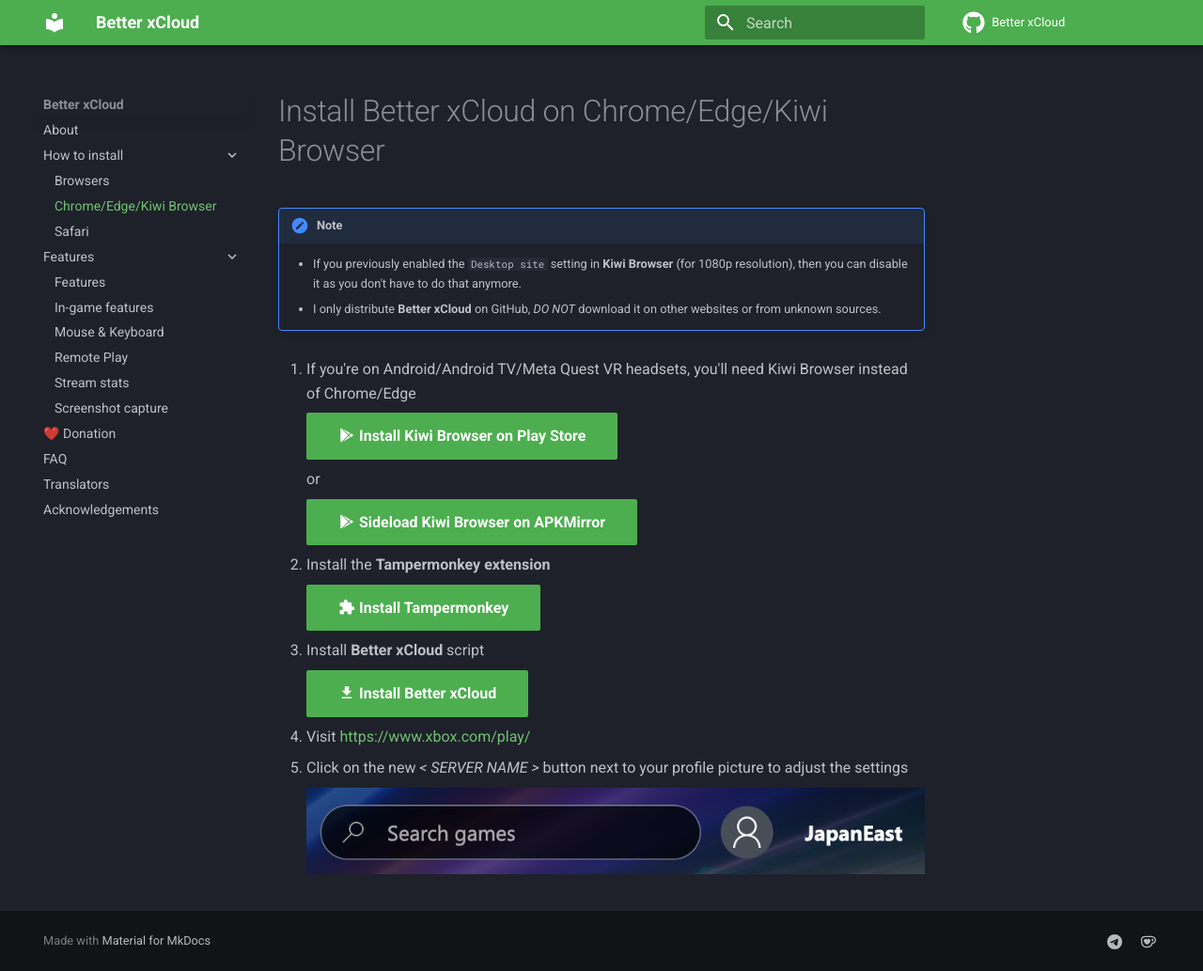
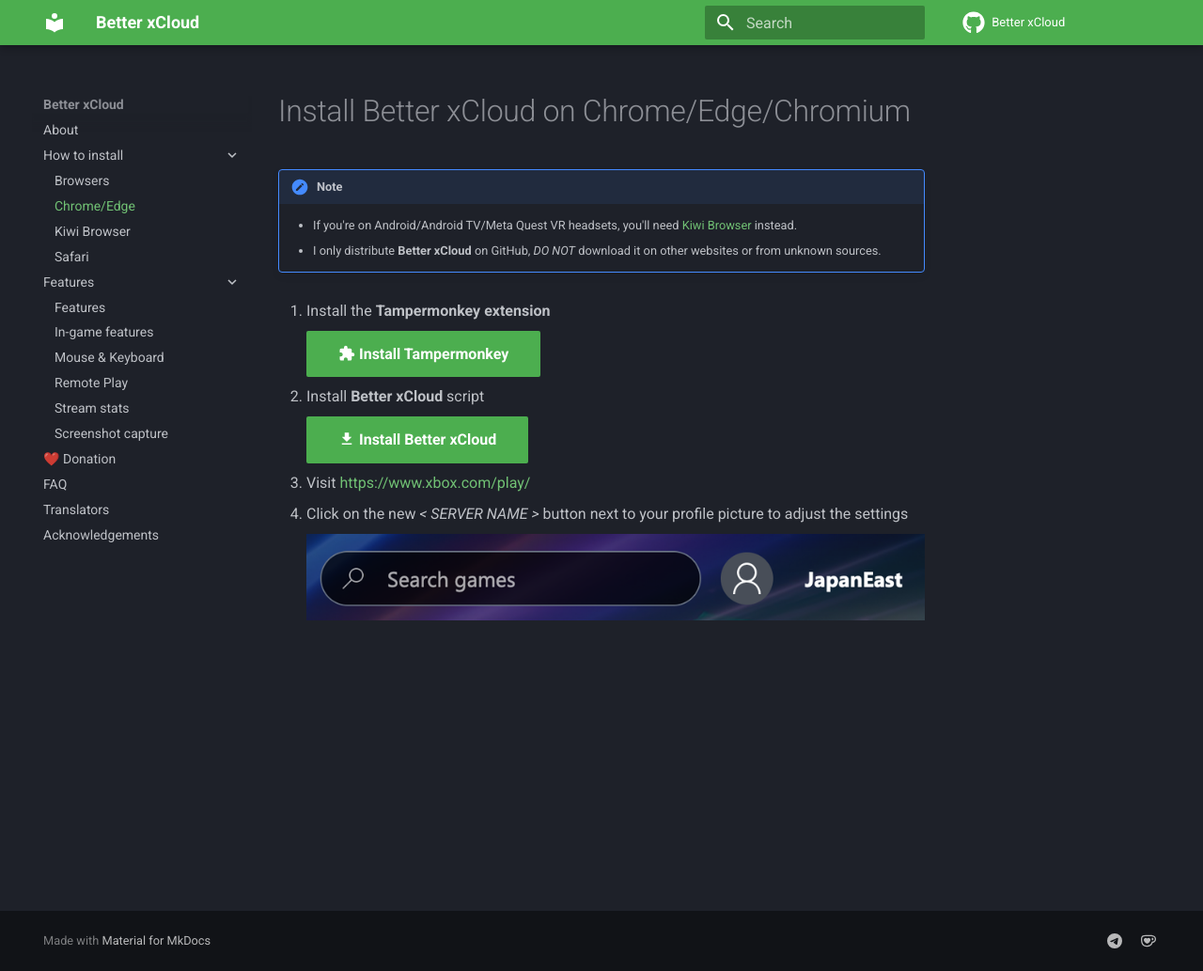
Before and after one commit to better-xcloud/docs, an MkDocs documentation site: the page built from docs/chromium.md, in a window 1280 px wide and 1033 px high. Shown: the whole window at 94% size. Built offline with MkDocs 1.6.1 and Material for MkDocs 9.7.7, drawn with Linux system fonts in a browser that asks for light colours; comment, search, counter and statistics services are not loaded.

Commit message:
Add kiwi-browser.md

```diff
--- a/docs/chromium.md
+++ b/docs/chromium.md
@@ -1,32 +1,23 @@
 ---
-title: How to install Better xCloud on Chrome/Edge/Kiwi Browser
+title: How to install Better xCloud on Chrome/Edge/Chromium
 ---
 
-# Install Better xCloud on Chrome/Edge/Kiwi Browser
+# Install Better xCloud on Chrome/Edge/Chromium
 
 !!! note
-    - If you previously enabled the `Desktop site` setting in **Kiwi Browser** (for 1080p resolution), then you can disable it as you don't have to do that anymore.
+    - If you're on Android/Android TV/Meta Quest VR headsets, you'll need [Kiwi Browser](kiwi-browser.md) instead.
     - I only distribute **Better xCloud** on GitHub, *DO NOT* download it on other websites or from unknown sources.
 
-1. If you're on Android/Android TV/Meta Quest VR headsets, you'll need Kiwi Browser instead of Chrome/Edge
-
-    [:material-google-play: Install **Kiwi Browser** on Play Store](https://play.google.com/store/apps/details?id=com.kiwibrowser.browser){ class="md-button md-button--primary" target="_blank" }
-
-    or
-
-    [:material-google-play: Sideload **Kiwi Browser** on APKMirror](https://www.apkmirror.com/apk/geometry-ou/kiwi-browser-fast-quiet/){ class="md-button md-button--primary" target="_blank" }
-
-
-2. Install the **Tampermonkey extension**
+1. Install the **Tampermonkey extension**
 
     [:material-puzzle: Install **Tampermonkey**](https://chromewebstore.google.com/detail/tampermonkey/dhdgffkkebhmkfjojejmpbldmpobfkfo){ class="md-button md-button--primary" target="_blank" }
 
-3. Install **Better xCloud** script
+2. Install **Better xCloud** script
 
     [:material-download: Install **Better xCloud**](https://github.com/redphx/better-xcloud/releases/latest/download/better-xcloud.user.js){ class="md-button md-button--primary" target="_blank" }
 
-4. Visit [https://www.xbox.com/play/](https://www.xbox.com/play/)
+3. Visit [https://www.xbox.com/play/](https://www.xbox.com/play/)
 
-5. Click on the new *< SERVER NAME >* button next to your profile picture to adjust the settings
+4. Click on the new *< SERVER NAME >* button next to your profile picture to adjust the settings
 
     ![Server button](images/server-button.png)
--- a/mkdocs.yml
+++ b/mkdocs.yml
@@ -12,7 +12,8 @@
   - About: index.md
   - How to install:
     - Browsers: browsers.md
-    - Chrome/Edge/Kiwi Browser: chromium.md
+    - Chrome/Edge: chromium.md
+    - Kiwi Browser: kiwi-browser.md
     - Safari: safari.md
   - Features:
     - Features: features.md
```
Also changed, not shown: docs/browsers.md (+1 -1 lines), docs/index.md (+2 -1 lines), docs/kiwi-browser.md (added, +28 -0 lines).
